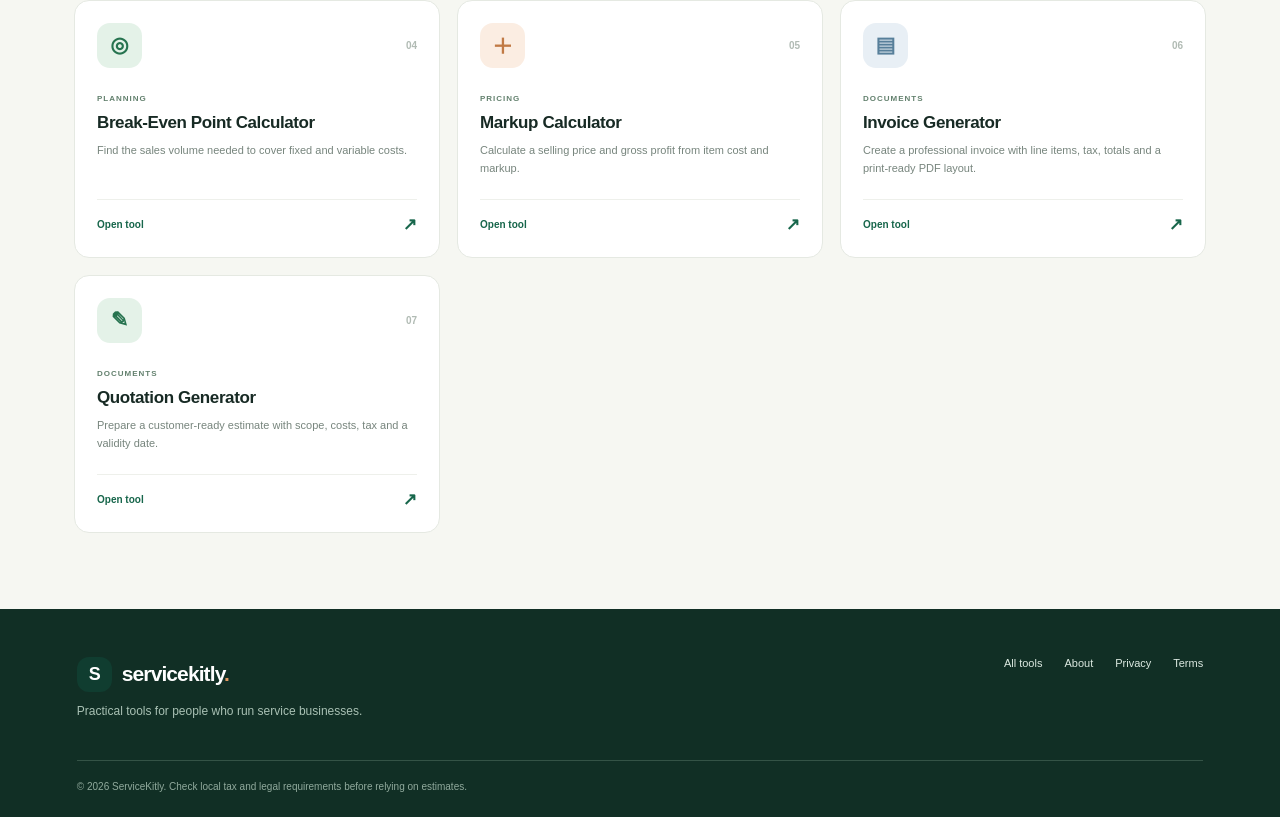
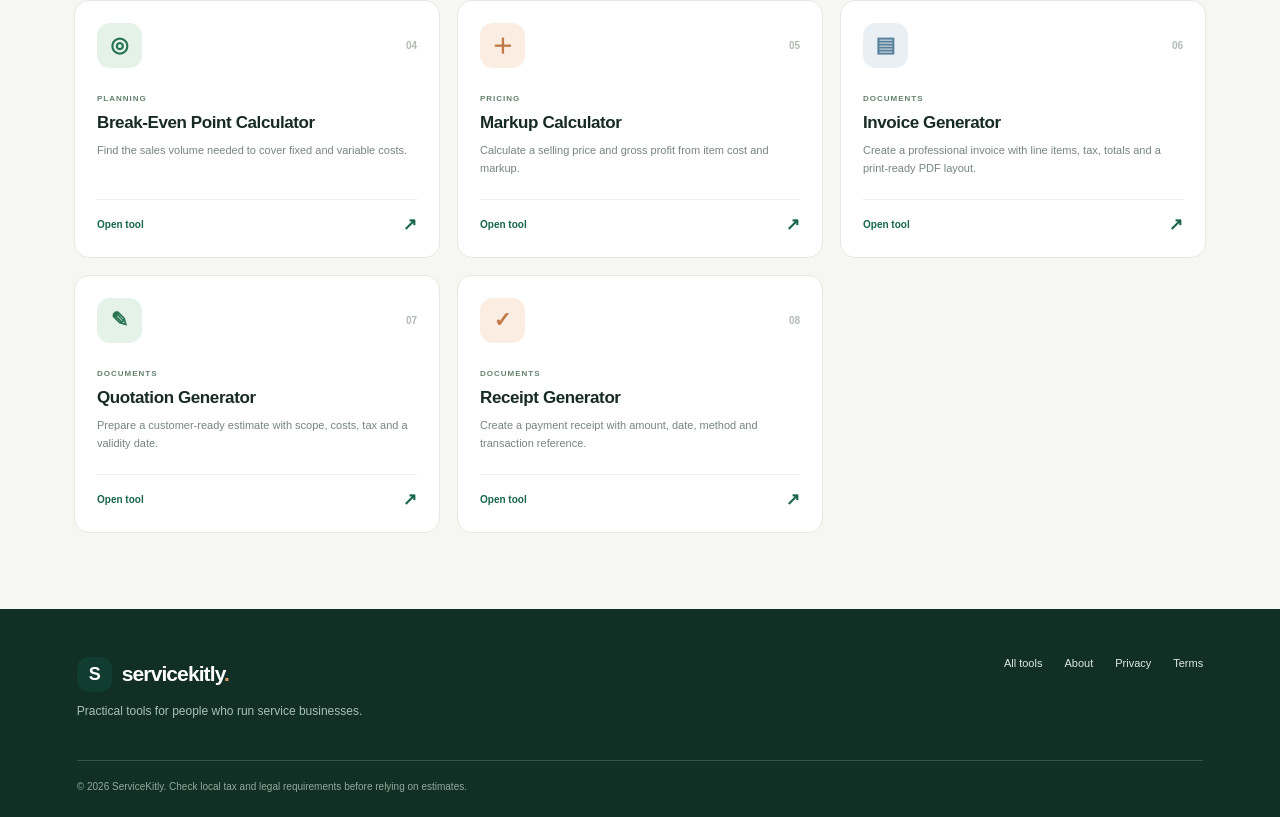
Before and after one commit to ya6331856-cpu/business-growth-toolkit, a Next.js app: page /tools in a window 1280 px wide. Shown: the part 805-1622 px from the top of the page. Built offline with nearby package versions, Linux system fonts and the light colour scheme.

Commit message:
Add receipt generator to tools directory

```diff
--- a/app/tools/page.tsx
+++ b/app/tools/page.tsx
@@ -8,6 +8,7 @@ const toolItems = [
 {icon:"◎",name:"Break-Even Point Calculator",desc:"Find the sales volume needed to cover fixed and variable costs.",href:"/tools/break-even-calculator/",tag:"PLANNING",tone:"mint",num:"04"},
 {icon:"＋",name:"Markup Calculator",desc:"Calculate a selling price and gross profit from item cost and markup.",href:"/tools/markup-calculator/",tag:"PRICING",tone:"peach",num:"05"},
 {icon:"▤",name:"Invoice Generator",desc:"Create a professional invoice with line items, tax, totals and a print-ready PDF layout.",href:"/tools/invoice-generator/",tag:"DOCUMENTS",tone:"blue",num:"06"},
-{icon:"✎",name:"Quotation Generator",desc:"Prepare a customer-ready estimate with scope, costs, tax and a validity date.",href:"/tools/quotation-generator/",tag:"DOCUMENTS",tone:"mint",num:"07"}
+{icon:"✎",name:"Quotation Generator",desc:"Prepare a customer-ready estimate with scope, costs, tax and a validity date.",href:"/tools/quotation-generator/",tag:"DOCUMENTS",tone:"mint",num:"07"},
+{icon:"✓",name:"Receipt Generator",desc:"Create a payment receipt with amount, date, method and transaction reference.",href:"/tools/receipt-generator/",tag:"DOCUMENTS",tone:"peach",num:"08"}
 ];
 export default function Tools() { return <><section className="page-hero"><span className="eyebrow"><i/> THE SERVICEKITLY TOOLKIT</span><h1>Useful tools for <em>better business.</em></h1><p>Less guesswork, more clarity. Pick a tool, enter your numbers and get a practical result in seconds.</p></section><section className="section directory-grid"><div className="directory-banner"><div><span className="section-kicker">START HERE</span><h2>Make your next decision a smarter one.</h2><p>Free tools. Clear calculations. No account needed.</p></div><span aria-hidden="true" style={{fontSize:48,opacity:.75}}>✳</span></div><div className="tool-grid">{toolItems.map(tool=><Link className="tool-card tool-card-v2" href={tool.href} key={tool.href}><div className="tool-card-top"><span className={"tool-icon "+tool.tone}>{tool.icon}</span><span className="tool-number">{tool.num}</span></div><span className="tool-tag">{tool.tag}</span><h3>{tool.name}</h3><p>{tool.desc}</p><div className="card-bottom"><span>Open tool</span><b>↗</b></div></Link>)}</div></section></>; }
```
